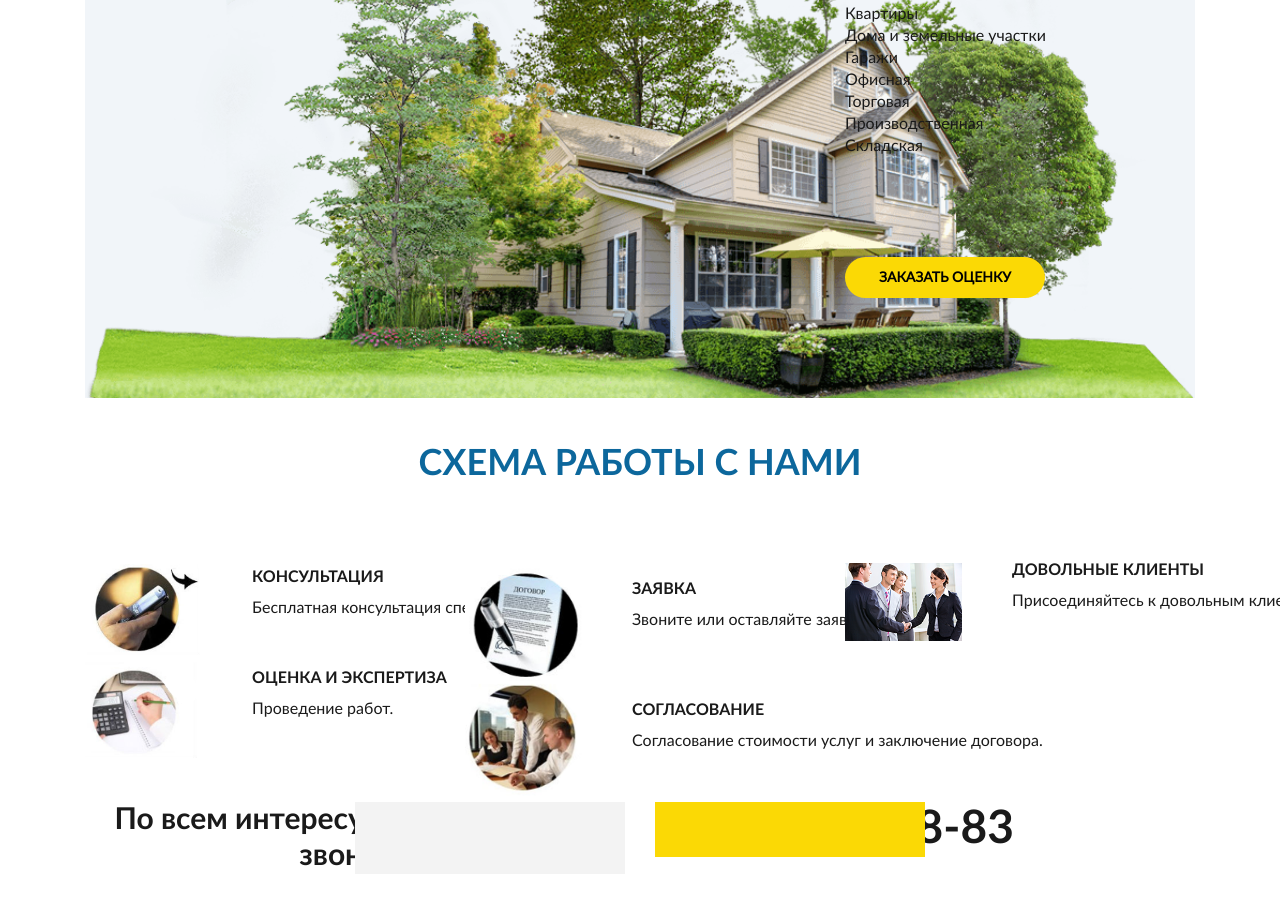
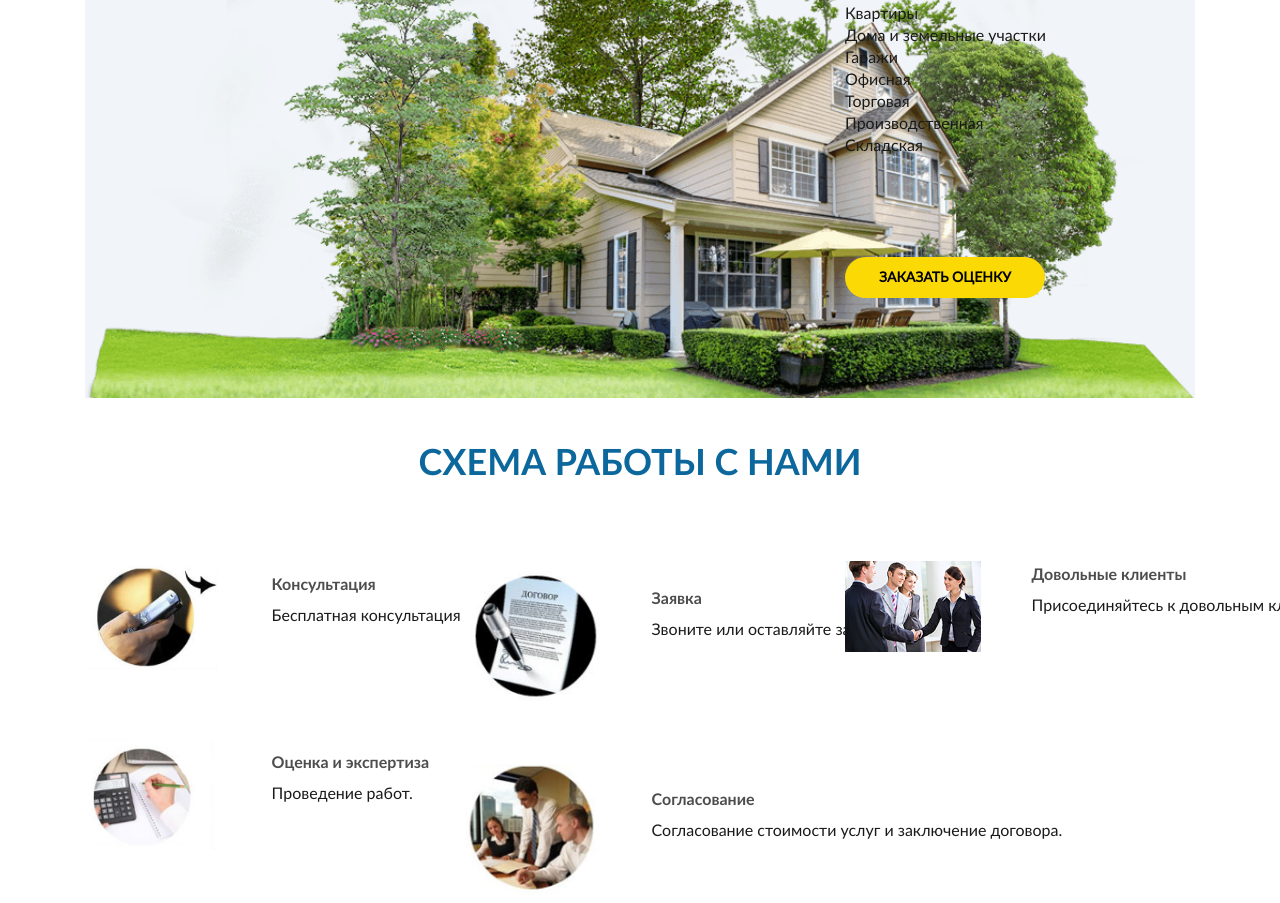
Before and after one commit to xjt85/ANO, a website: page app/index.html in a window 1280 px wide. Shown: the part 1897-2800 px from the top of the page. Drawn offline with Linux system fonts and the light colour scheme.

Commit message:
Доработка паддингов и раздела Позвоните

```diff
--- a/app/index.html
+++ b/app/index.html
@@ -210,7 +210,7 @@
 							<img src="img/scheme/item1.png" alt="Консультация" class="scheme-item__img">
 						</div>
 						<div class="scheme-item__right">
-							<h3 class="h3 scheme__h3">Консультация</h3>
+							<h3 class="h3 scheme-item__h3">Консультация</h3>
 							<p class="scheme__descr">Бесплатная консультация специалиста.</p>
 						</div>
 					</div>
@@ -219,7 +219,7 @@
 							<img src="img/scheme/item2.png" alt="Консультация" class="scheme-item__img">
 						</div>
 						<div class="scheme-item__right">
-							<h3 class="h3 scheme__h3">Оценка и экспертиза</h3>
+							<h3 class="h3 scheme-item__h3">Оценка и экспертиза</h3>
 							<p class="scheme__descr">Проведение работ.</p>
 						</div>
 					</div>
@@ -230,7 +230,7 @@
 							<img src="img/scheme/item3.png" alt="Консультация" class="scheme-item__img">
 						</div>
 						<div class="scheme-item__right">
-							<h3 class="h3 scheme__h3">Заявка</h3>
+							<h3 class="h3 scheme-item__h3">Заявка</h3>
 							<p class="scheme__descr">Звоните или оставляйте заявку на сайте.</p>
 						</div>
 					</div>
@@ -239,7 +239,7 @@
 							<img src="img/scheme/item4.png" alt="Консультация" class="scheme-item__img">
 						</div>
 						<div class="scheme-item__right">
-							<h3 class="h3 scheme__h3">Согласование</h3>
+							<h3 class="h3 scheme-item__h3">Согласование</h3>
 							<p class="scheme__descr">Согласование стоимости услуг и заключение договора.</p>
 						</div>
 					</div>
@@ -250,7 +250,7 @@
 							<img src="img/scheme/item5.png" alt="Консультация" class="scheme-item__img">
 						</div>
 						<div class="scheme-item__right">
-							<h3 class="h3 scheme__h3">Довольные клиенты</h3>
+							<h3 class="h3 scheme-item__h3">Довольные клиенты</h3>
 							<p class="scheme__descr">Присоединяйтесь к довольным клиентам.</p>
 						</div>
 					</div>
--- a/app/scss/main.scss
+++ b/app/scss/main.scss
@@ -391,9 +391,15 @@ body {
 
 .scheme-item {
 	white-space: nowrap;
+	margin-bottom: 60px;
+
+	&__h3 {
+		color: #4d4d4d;
+		text-transform: none;
+	}
 
 	&__left {
-		width: calc(40% - 46px / 2);
+		width:39%;
 		display: inline-block;
 		margin-right: 46px;
 	}
@@ -403,7 +409,7 @@ body {
 	}
 
 	&__right {
-		width: calc(60% - 46px / 2);
+		width: 60%;
 		display: inline-block;
 
 	}
@@ -411,35 +417,29 @@ body {
 
 
 .callto {
+	position: relative;
+	background-color: #f3f3f3;
+	padding: 20px 0;
+
+	&::before {
+		position: absolute;
+		content: '';
+		height: 100%;
+		width: 50%;
+		top: 0;
+		right: 0;
+		background-color: $accent-yellow;
+	}
 
 	&__descr {
-		position: relative;
 		font: 30px 'Lato-Bold', sans-serif;
 		text-align: center;
-
-		&::before {
-			position: absolute;
-			height: 100%;
-			content: '';
-			width: 50%;
-			top: 0;
-			right: 0;
-			background-color: #f3f3f3;
-		}
+		color: #4d4d4d;
 	}
 
 	&__number {
 		position: relative;
-
-		&::before {
-			position: absolute;
-			content: '';
-			height: 100%;
-			width: 50%;
-			top: 0;
-			left: 0;
-			background-color: $accent-yellow;
-		}
+		top: 12px;
 	}
 
 	&__link {
```
Also changed, not shown: app/css/main.min.css.
